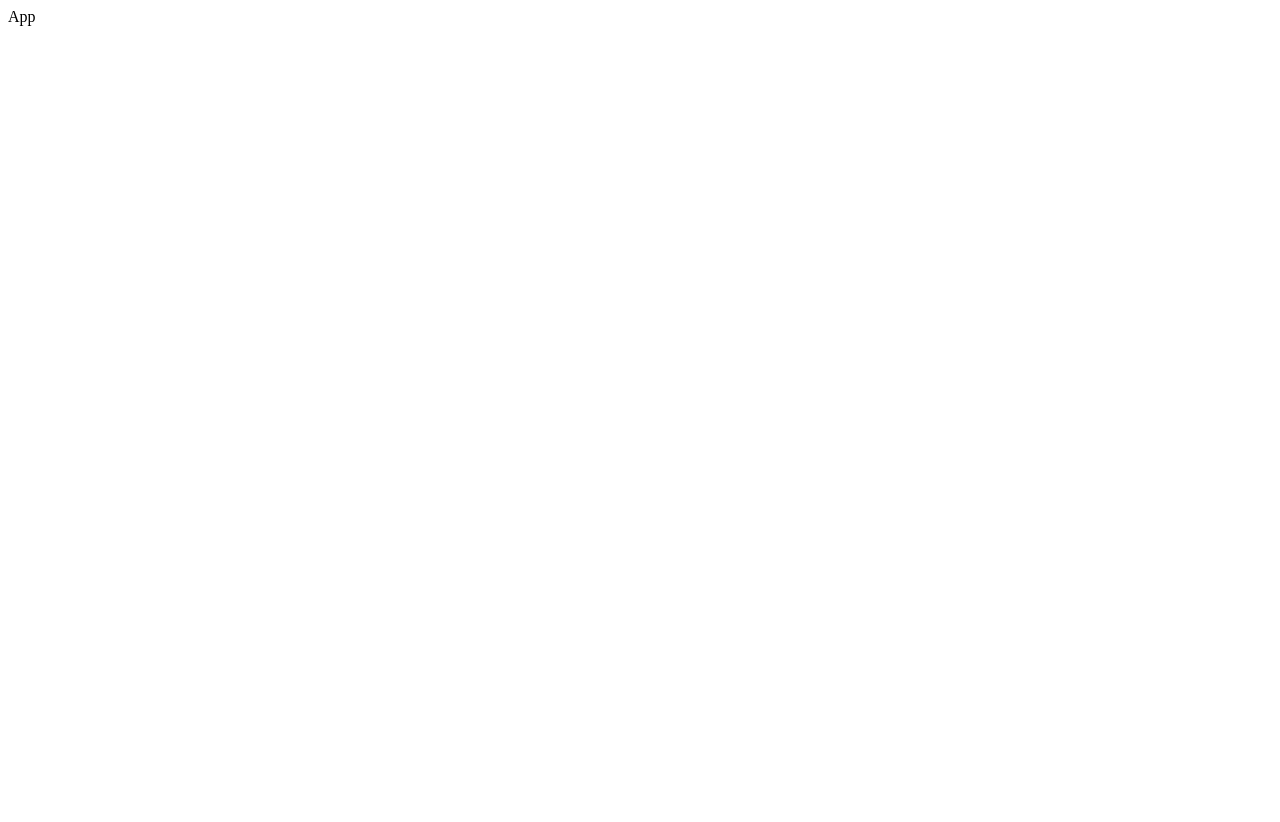
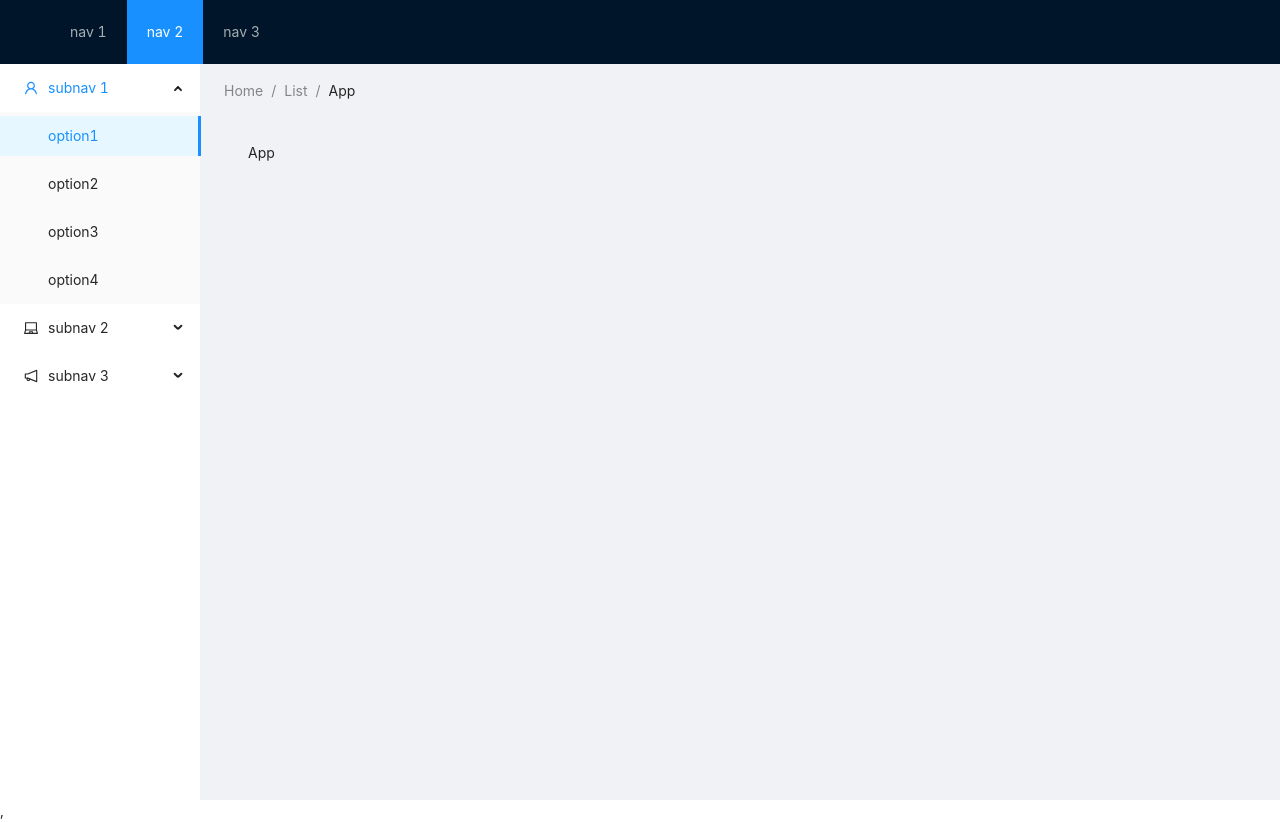
Before and after one commit to cascelli/psystems-site, a React (Create React App) app: page / in a window 1280 px wide. Before the commit the page ends 800 px from the top, so only its background shows below. Built offline with nearby package versions, Linux system fonts and the light colour scheme.

Commit message:
Instalado Ant Design  e comonente de navegacao

```diff
--- a/package.json
+++ b/package.json
@@ -10,6 +10,7 @@
     "@types/node": "^16.11.26",
     "@types/react": "^17.0.43",
     "@types/react-dom": "^17.0.14",
+    "antd": "^4.19.3",
     "react": "^17.0.2",
     "react-dom": "^17.0.2",
     "react-scripts": "5.0.0",
--- /dev/null
+++ b/src/index.css
@@ -0,0 +1,3 @@
+#root > section.ant-layout {
+  min-height: 100vh;
+}
--- a/src/index.tsx
+++ b/src/index.tsx
@@ -1,13 +1,102 @@
-import React from "react";
-import ReactDOM from "react-dom";
-import App from "./App";
-import reportWebVitals from "./reportWebVitals";
+import React from 'react';
+import ReactDOM from 'react-dom';
+import App from './App';
+import reportWebVitals from './reportWebVitals';
+
+import 'antd/dist/antd.css';
+
+import { Layout, Menu, Breadcrumb } from 'antd';
+import {
+  UserOutlined,
+  LaptopOutlined,
+  NotificationOutlined,
+} from '@ant-design/icons';
+
+import './index.css';
+
+const { SubMenu } = Menu;
+const { Header, Content, Sider } = Layout;
 
 ReactDOM.render(
   <React.StrictMode>
-    <App />
+    <Layout>
+      <Header className='header'>
+        <div className='logo' />
+        <Menu
+          theme='dark'
+          mode='horizontal'
+          defaultSelectedKeys={['2']}
+        >
+          <Menu.Item key='1'>nav 1</Menu.Item>
+          <Menu.Item key='2'>nav 2</Menu.Item>
+          <Menu.Item key='3'>nav 3</Menu.Item>
+        </Menu>
+      </Header>
+      <Layout>
+        <Sider
+          width={200}
+          className='site-layout-background'
+        >
+          <Menu
+            mode='inline'
+            defaultSelectedKeys={['1']}
+            defaultOpenKeys={['sub1']}
+            style={{ height: '100%', borderRight: 0 }}
+          >
+            <SubMenu
+              key='sub1'
+              icon={<UserOutlined />}
+              title='subnav 1'
+            >
+              <Menu.Item key='1'>option1</Menu.Item>
+              <Menu.Item key='2'>option2</Menu.Item>
+              <Menu.Item key='3'>option3</Menu.Item>
+              <Menu.Item key='4'>option4</Menu.Item>
+            </SubMenu>
+            <SubMenu
+              key='sub2'
+              icon={<LaptopOutlined />}
+              title='subnav 2'
+            >
+              <Menu.Item key='5'>option5</Menu.Item>
+              <Menu.Item key='6'>option6</Menu.Item>
+              <Menu.Item key='7'>option7</Menu.Item>
+              <Menu.Item key='8'>option8</Menu.Item>
+            </SubMenu>
+            <SubMenu
+              key='sub3'
+              icon={<NotificationOutlined />}
+              title='subnav 3'
+            >
+              <Menu.Item key='9'>option9</Menu.Item>
+              <Menu.Item key='10'>option10</Menu.Item>
+              <Menu.Item key='11'>option11</Menu.Item>
+              <Menu.Item key='12'>option12</Menu.Item>
+            </SubMenu>
+          </Menu>
+        </Sider>
+        <Layout style={{ padding: '0 24px 24px' }}>
+          <Breadcrumb style={{ margin: '16px 0' }}>
+            <Breadcrumb.Item>Home</Breadcrumb.Item>
+            <Breadcrumb.Item>List</Breadcrumb.Item>
+            <Breadcrumb.Item>App</Breadcrumb.Item>
+          </Breadcrumb>
+          <Content
+            className='site-layout-background'
+            style={{
+              padding: 24,
+              margin: 0,
+              minHeight: 280,
+            }}
+          >
+            <App />
+          </Content>
+        </Layout>
+      </Layout>
+    </Layout>
+    ,
   </React.StrictMode>,
-  document.getElementById("root")
+  document.getElementById('root')
 );
 
 // If you want to start measuring performance in your app, pass a function
```
Also changed, not shown: 1 other file (tests, documents, lock files or other folders).
